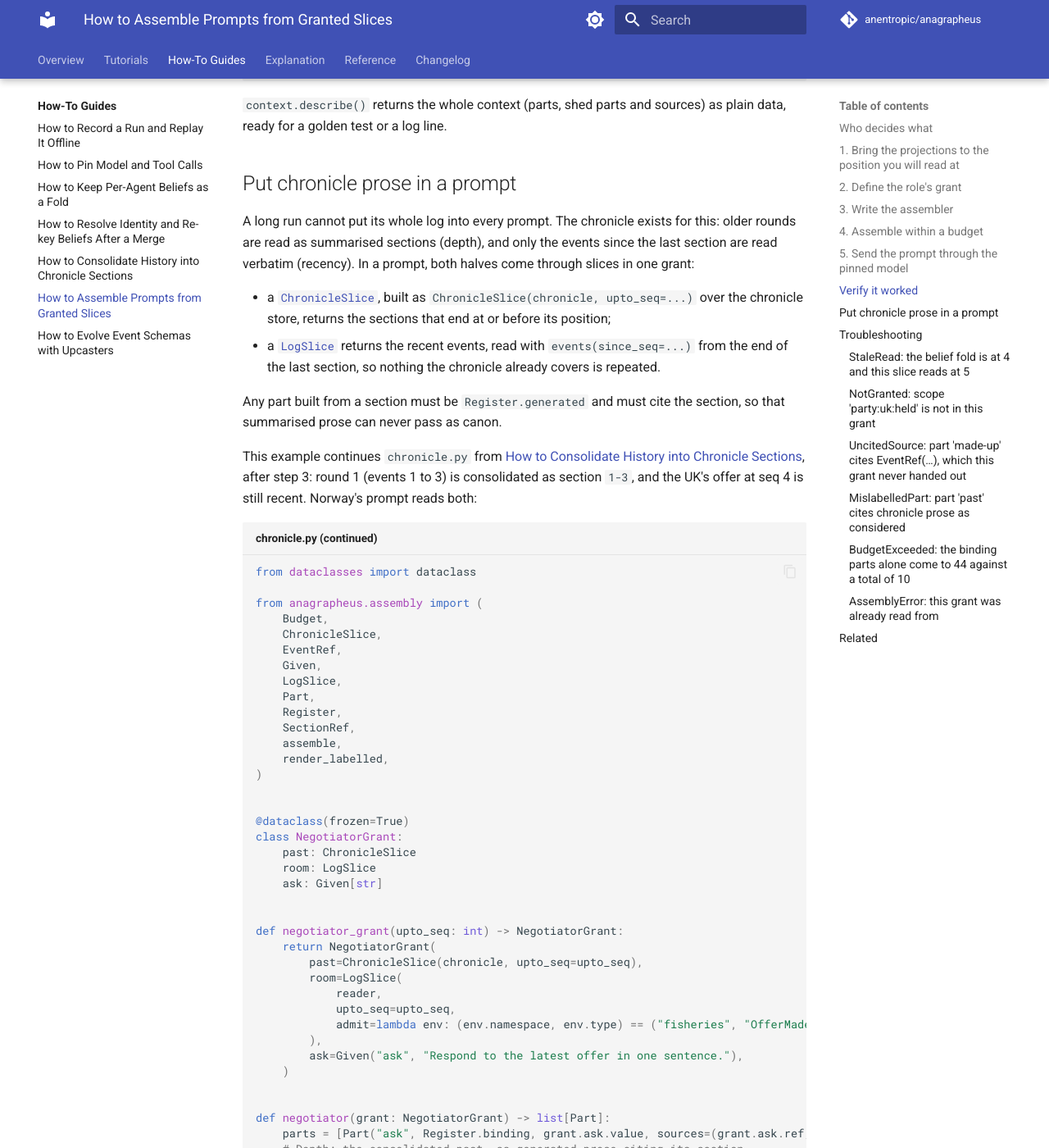
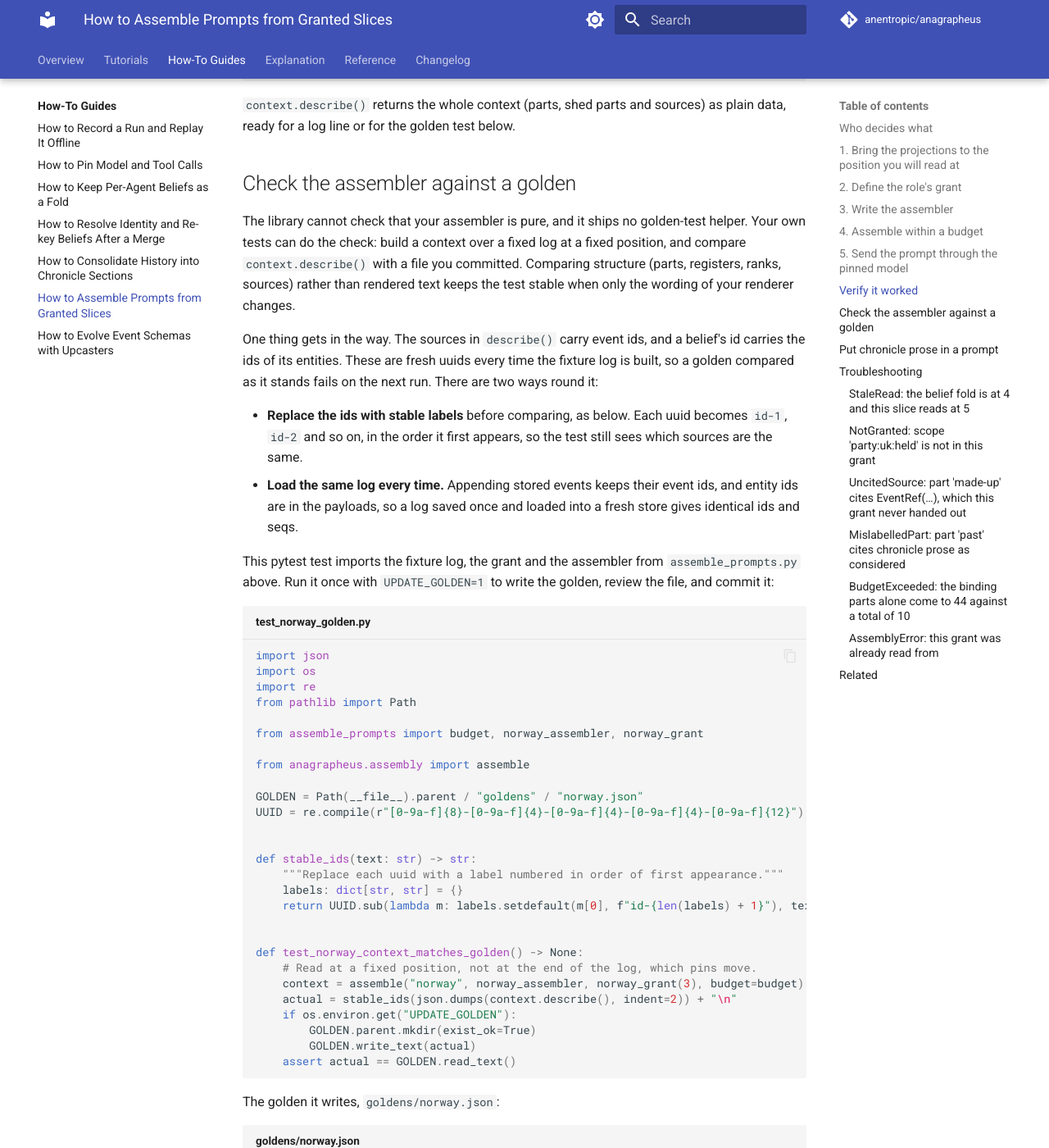
Before and after one commit to anentropic/anagrapheus, an MkDocs documentation site: the page built from docs/src/how-to/assemble-prompts.md, in a window 1280 px wide and 1400 px high, scrolled down 5856 px. Shown: the whole window at 82% size. Built offline with MkDocs 1.6.1 and Material for MkDocs 9.7.7, drawn with Linux system fonts in a browser that asks for light colours; comment, search, counter and statistics services are not loaded; some of the changed text lies outside the part shown.

Commit message:
docs(assembly): correct the golden-test claims; add a describe-based recipe
No golden-test helper ships, so the assemble and Context.describe docstrings
now say what an application can do in its own tests: compare describe()
output for a fixed log and position against a stored golden, with the ids
made stable. Note 07 defers the helper until NVM's WP6 starts and records
the id problem: describe() sources carry uuid7 event ids and belief ids
carry entity uuids, so a golden needs a whole-log fixture or normalised ids.
The assemble-prompts how-to gains a runnable pytest recipe with an update
flag and the golden it writes.

Co-Authored-By: Claude Opus 5.5 (1M context) <noreply@anthropic.com>
Claude-Session: https://claude.ai/code/session_013p9Ynd6bw3kC99X8JQGKb3

````diff
--- a/docs/src/how-to/assemble-prompts.md
+++ b/docs/src/how-to/assemble-prompts.md
@@ -241,7 +241,114 @@ read = context.describe()["read"]
 assert all(source.get("scope") != "party:uk:held" for source in read)
 ```
 
-`context.describe()` returns the whole context (parts, shed parts and sources) as plain data, ready for a golden test or a log line.
+`context.describe()` returns the whole context (parts, shed parts and sources) as plain data, ready for a log line or for the golden test below.
+
+## Check the assembler against a golden
+
+The library cannot check that your assembler is pure, and it ships no golden-test helper. Your own tests can do the check: build a context over a fixed log at a fixed position, and compare `context.describe()` with a file you committed. Comparing structure (parts, registers, ranks, sources) rather than rendered text keeps the test stable when only the wording of your renderer changes.
+
+One thing gets in the way. The sources in `describe()` carry event ids, and a belief's id carries the ids of its entities. These are fresh uuids every time the fixture log is built, so a golden compared as it stands fails on the next run. There are two ways round it:
+
+- **Replace the ids with stable labels** before comparing, as below. Each uuid becomes `id-1`, `id-2` and so on, in the order it first appears, so the test still sees which sources are the same.
+- **Load the same log every time.** Appending stored events keeps their event ids, and entity ids are in the payloads, so a log saved once and loaded into a fresh store gives identical ids and seqs.
+
+This pytest test imports the fixture log, the grant and the assembler from `assemble_prompts.py` above. Run it once with `UPDATE_GOLDEN=1` to write the golden, review the file, and commit it:
+
+```python title="test_norway_golden.py"
+import json
+import os
+import re
+from pathlib import Path
+
+from assemble_prompts import budget, norway_assembler, norway_grant
+
+from anagrapheus.assembly import assemble
+
+GOLDEN = Path(__file__).parent / "goldens" / "norway.json"
+UUID = re.compile(r"[0-9a-f]{8}-[0-9a-f]{4}-[0-9a-f]{4}-[0-9a-f]{4}-[0-9a-f]{12}")
+
+
+def stable_ids(text: str) -> str:
+    """Replace each uuid with a label numbered in order of first appearance."""
+    labels: dict[str, str] = {}
+    return UUID.sub(lambda m: labels.setdefault(m[0], f"id-{len(labels) + 1}"), text)
+
+
+def test_norway_context_matches_golden() -> None:
+    # Read at a fixed position, not at the end of the log, which pins move.
+    context = assemble("norway", norway_assembler, norway_grant(3), budget=budget)
+    actual = stable_ids(json.dumps(context.describe(), indent=2)) + "\n"
+    if os.environ.get("UPDATE_GOLDEN"):
+        GOLDEN.parent.mkdir(exist_ok=True)
+        GOLDEN.write_text(actual)
+    assert actual == GOLDEN.read_text()
+```
+
+The golden it writes, `goldens/norway.json`:
+
+```json title="goldens/norway.json"
+{
+  "role": "norway",
+  "upto_seq": 3,
+  "parts": [
+    {
+      "slot": "ask",
+      "register": "binding",
+      "rank": 0,
+      "content": "Respond to the latest offer in one sentence.",
+      "sources": [
+        {
+          "given": "ask",
+          "event": null
+        }
+      ]
+    },
+    {
+      "slot": "belief",
+      "register": "considered",
+      "rank": 2,
+      "content": "UK will settle at 8%",
+      "sources": [
+        {
+          "state": "v1:fisheries:position(id-1,id-2)",
+          "scope": "party:norway:held",
+          "event": "id-3"
+        }
+      ]
+    },
+    {
+      "slot": "offer",
+      "register": "considered",
+      "rank": 1,
+      "content": "UK: A 12% cut to the mackerel quota.",
+      "sources": [
+        {
+          "event": "id-4",
+          "seq": 3
+        }
+      ]
+    }
+  ],
+  "shed": [],
+  "read": [
+    {
+      "event": "id-4",
+      "seq": 3
+    },
+    {
+      "state": "v1:fisheries:position(id-1,id-2)",
+      "scope": "party:norway:held",
+      "event": "id-3"
+    },
+    {
+      "given": "ask",
+      "event": null
+    }
+  ]
+}
+```
+
+When the test fails, the assembler built a different context from the same log. If the change was intended, rerun with `UPDATE_GOLDEN=1` and review the diff of the golden before committing it. A change that alters the rendered prompt also shows up on replay, as a pin miss.
 
 ## Put chronicle prose in a prompt
 
````
Also changed, not shown: _design/07-prompt-assembly.md (+26 -5 lines), 2 other files.
